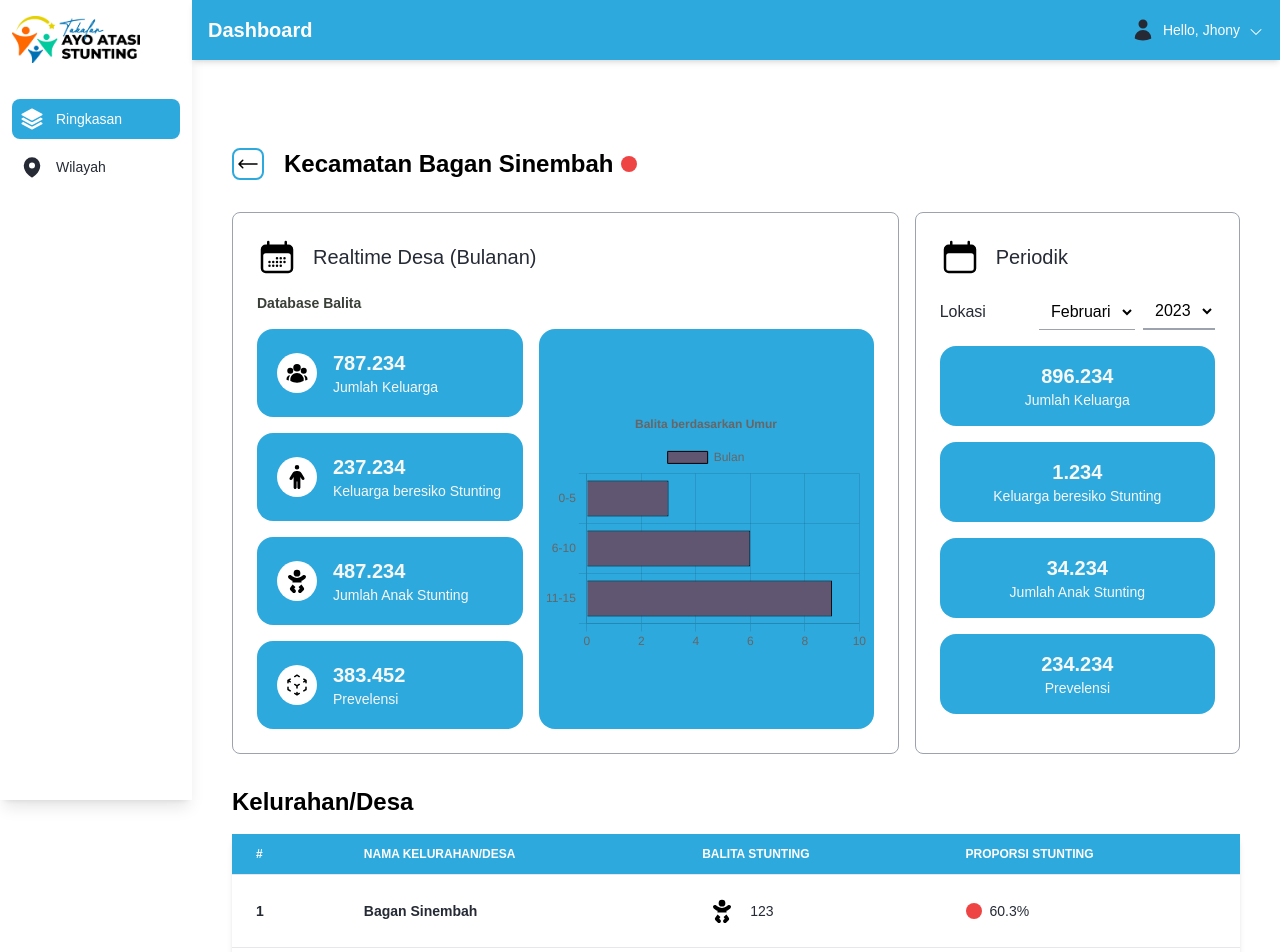
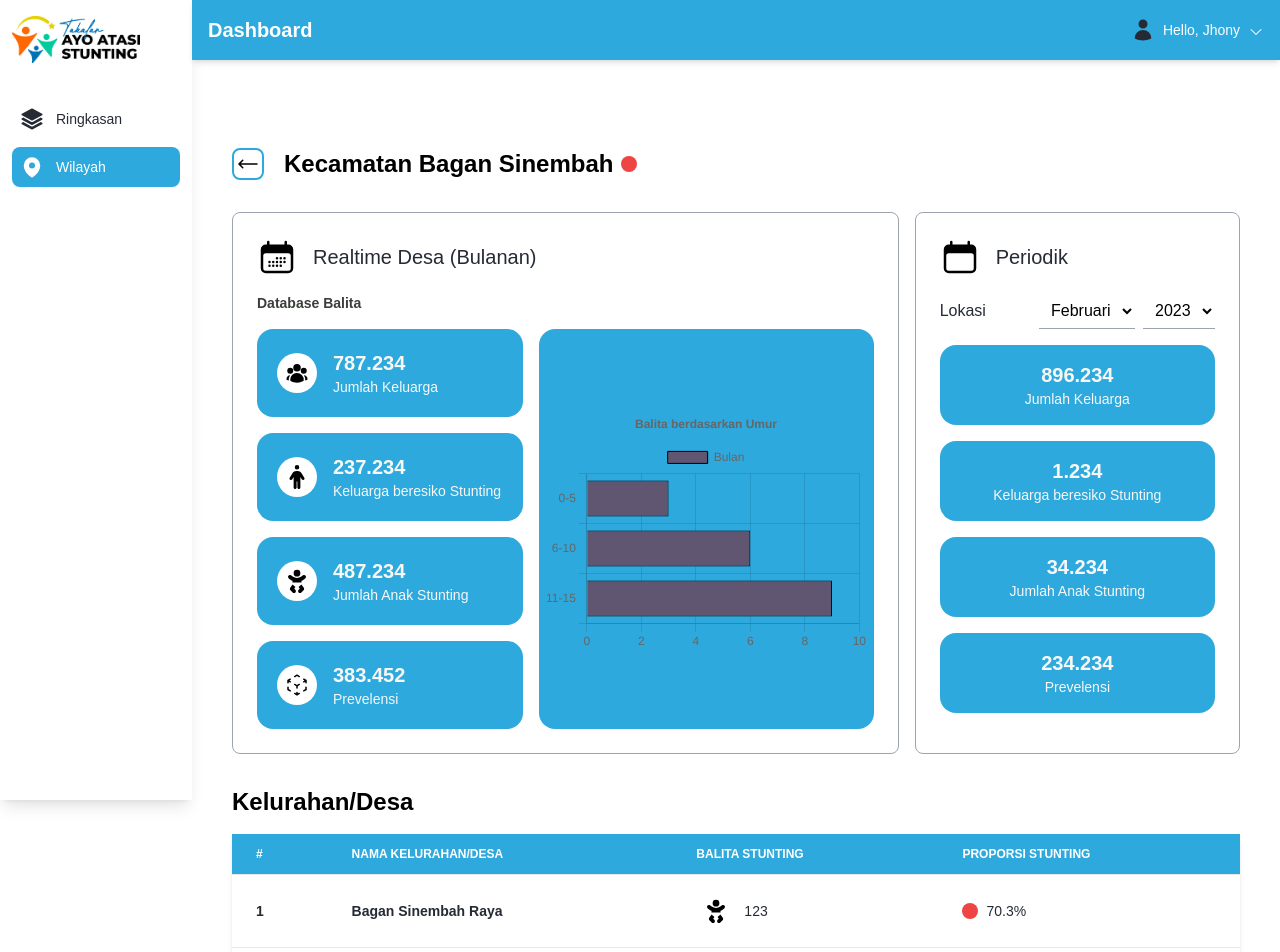
Before and after one commit to IchwanSetyawan/takalar-stanting, a React (Vite) app: page /location/1 in a window 1280 px wide. Shown: the top 952 px of the page. Built offline with nearby package versions, Linux system fonts and the light colour scheme.

Commit message:
ADD: dynamic routing in detail kelurahan and ENHANCE: routing

```diff
--- a/src/App.jsx
+++ b/src/App.jsx
@@ -15,7 +15,7 @@ function App() {
         <Route path="/login" exact element={<Login />} />
         <Route path="/location" exact element={<Location />} />
         <Route path="/location/:id" exact element={<LocationDetail />} />
-        <Route path="/location/cakupan" exact element={<Cakupan />} />
+        <Route path="/location/:id/cakupan/:id" exact element={<Cakupan />} />
       </Routes>
     </>
   );
--- a/src/components/Footer.jsx
+++ b/src/components/Footer.jsx
@@ -4,7 +4,7 @@ import Logo from "../assets/image/logo.png";
 const Footer = () => {
   return (
     <>
-      <div className="sm:ml-48 p-8 flex justify-center items-center">
+      <div className="sm:ml-48 p-8 flex justify-center items-center shadow-inner">
         <p className="text-xs text-gray-400">
           2023 &copy; Dinas Pengendalian Penduduk dan Keluarga Berencana
         </p>
--- a/src/components/Header.jsx
+++ b/src/components/Header.jsx
@@ -1,5 +1,6 @@
-import React, { useState } from "react";
+import React, { useContext, useState } from "react";
 import { Link } from "react-router-dom";
+import { TabMenuContext } from "../context/TabMenuContext";
 
 export const Header = () => {
   const [showDropdown, setShowDropdown] = useState(false);
@@ -7,14 +8,17 @@ export const Header = () => {
   const handlerShowDropdown = (e) => {
     e.preventDefault();
     setShowDropdown(!showDropdown);
-    console.log("berhasil");
   };
+  const { tabMenu, setTabMenu } = useContext(TabMenuContext);
+
   return (
     <>
       <div className="sm:ml-48 sticky top-0 z-50">
         <div className="relative">
           <div className="p-4 bg-[#2EA9DD]  justify-between flex items-center shadow-md">
-            <h1 className="text-white text-xl font-semibold">Dashboard</h1>
+            <Link to="/" onClick={() => setTabMenu(1)}>
+              <h1 className="text-white text-xl font-semibold">Dashboard</h1>
+            </Link>
             <div className="text-white flex justify-center gap-2 cursor-pointer hover:text-gray-100">
               <span className="text-[#252A35]">
                 <svg
@@ -24,9 +28,9 @@ export const Header = () => {
                   className="w-6 h-6"
                 >
                   <path
-                    fill-rule="evenodd"
+                    fillRule="evenodd"
                     d="M7.5 6a4.5 4.5 0 119 0 4.5 4.5 0 01-9 0zM3.751 20.105a8.25 8.25 0 0116.498 0 .75.75 0 01-.437.695A18.683 18.683 0 0112 22.5c-2.786 0-5.433-.608-7.812-1.7a.75.75 0 01-.437-.695z"
-                    clip-rule="evenodd"
+                    clipRule="evenodd"
                   />
                 </svg>
               </span>
@@ -41,9 +45,9 @@ export const Header = () => {
                       className="w-4 h-4"
                     >
                       <path
-                        fill-rule="evenodd"
+                        fillRule="evenodd"
                         d="M11.47 7.72a.75.75 0 011.06 0l7.5 7.5a.75.75 0 11-1.06 1.06L12 9.31l-6.97 6.97a.75.75 0 01-1.06-1.06l7.5-7.5z"
-                        clip-rule="evenodd"
+                        clipRule="evenodd"
                       />
                     </svg>
                   ) : (
@@ -55,9 +59,9 @@ export const Header = () => {
                         className="w-4 h-4"
                       >
                         <path
-                          fill-rule="evenodd"
+                          fillRule="evenodd"
                           d="M12.53 16.28a.75.75 0 01-1.06 0l-7.5-7.5a.75.75 0 011.06-1.06L12 14.69l6.97-6.97a.75.75 0 111.06 1.06l-7.5 7.5z"
-                          clip-rule="evenodd"
+                          clipRule="evenodd"
                         />
                       </svg>
                     </span>
@@ -82,9 +86,9 @@ export const Header = () => {
                         class="w-5 h-5"
                       >
                         <path
-                          fill-rule="evenodd"
+                          fillRule="evenodd"
                           d="M7.5 3.75A1.5 1.5 0 006 5.25v13.5a1.5 1.5 0 001.5 1.5h6a1.5 1.5 0 001.5-1.5V15a.75.75 0 011.5 0v3.75a3 3 0 01-3 3h-6a3 3 0 01-3-3V5.25a3 3 0 013-3h6a3 3 0 013 3V9A.75.75 0 0115 9V5.25a1.5 1.5 0 00-1.5-1.5h-6zm10.72 4.72a.75.75 0 011.06 0l3 3a.75.75 0 010 1.06l-3 3a.75.75 0 11-1.06-1.06l1.72-1.72H9a.75.75 0 010-1.5h10.94l-1.72-1.72a.75.75 0 010-1.06z"
-                          clip-rule="evenodd"
+                          clipRule="evenodd"
                         />
                       </svg>
                     </div>
--- a/src/components/PeriodikData.jsx
+++ b/src/components/PeriodikData.jsx
@@ -27,7 +27,7 @@ const PeriodikData = () => {
               <option value="1">Februari</option>
               <option value="2">Agustus</option>
             </select>
-            <select className="cursor-pointer p-2 bg-transparent border-b-2 border-gray-400 focus:outline-none">
+            <select className="cursor-pointer p-2 bg-transparent border-b border-gray-400 focus:outline-none">
               <option value="1">2023</option>
               <option value="2">2022</option>
               <option value="3">2021</option>
--- a/src/components/Sidebar.jsx
+++ b/src/components/Sidebar.jsx
@@ -1,10 +1,18 @@
-import React, { useContext, useState } from "react";
+import React, { useContext, useEffect, useState } from "react";
 import Logo from "../assets/image/logo.png";
 import { TabMenuContext } from "../context/TabMenuContext";
-import { Link } from "react-router-dom";
+import { Link, useLocation, useParams } from "react-router-dom";
 
 const Sidebar = () => {
+  const location = useLocation();
   const { tabMenu, setTabMenu } = useContext(TabMenuContext);
+  useEffect(() => {
+    if (location.pathname === "/") {
+      setTabMenu(1);
+    } else {
+      setTabMenu(2);
+    }
+  }, []);
   return (
     <>
       <aside
@@ -33,7 +41,7 @@ const Sidebar = () => {
                       xmlns="http://www.w3.org/2000/svg"
                       viewBox="0 0 24 24"
                       fill="currentColor"
-                      class="w-6 h-6"
+                      className="w-6 h-6"
                     >
                       <path d="M11.644 1.59a.75.75 0 01.712 0l9.75 5.25a.75.75 0 010 1.32l-9.75 5.25a.75.75 0 01-.712 0l-9.75-5.25a.75.75 0 010-1.32l9.75-5.25z" />
                       <path d="M3.265 10.602l7.668 4.129a2.25 2.25 0 002.134 0l7.668-4.13 1.37.739a.75.75 0 010 1.32l-9.75 5.25a.75.75 0 01-.71 0l-9.75-5.25a.75.75 0 010-1.32l1.37-.738z" />
@@ -57,12 +65,12 @@ const Sidebar = () => {
                       xmlns="http://www.w3.org/2000/svg"
                       viewBox="0 0 24 24"
                       fill="currentColor"
-                      class="w-6 h-6"
+                      className="w-6 h-6"
                     >
                       <path
-                        fill-rule="evenodd"
+                        fillRule="evenodd"
                         d="M11.54 22.351l.07.04.028.016a.76.76 0 00.723 0l.028-.015.071-.041a16.975 16.975 0 001.144-.742 19.58 19.58 0 002.683-2.282c1.944-1.99 3.963-4.98 3.963-8.827a8.25 8.25 0 00-16.5 0c0 3.846 2.02 6.837 3.963 8.827a19.58 19.58 0 002.682 2.282 16.975 16.975 0 001.145.742zM12 13.5a3 3 0 100-6 3 3 0 000 6z"
-                        clip-rule="evenodd"
+                        clipRule="evenodd"
                       />
                     </svg>
 
--- /dev/null
+++ b/src/components/info.jsx
@@ -0,0 +1,13 @@
+import React from "react";
+
+const info = () => {
+  return (
+    <>
+      <div className="w-48 p-4 bg-primary rounded-md border border-darkSmooth">
+        <h1>Info</h1>
+      </div>
+    </>
+  );
+};
+
+export default info;
--- a/src/model/TableComponentModel.jsx
+++ b/src/model/TableComponentModel.jsx
@@ -7,11 +7,15 @@ export const dataTable = [
         id: 1,
         name: "Bagan Sinembah Raya",
         total: 123,
+        percent: "70.3%",
+        status: "danger",
       },
       {
         id: 2,
         name: "Bagan Sinembah Barat",
         total: 123,
+        percent: "50.3%",
+        status: "warning",
       },
     ],
     total: 123,
@@ -26,11 +30,15 @@ export const dataTable = [
         id: 1,
         name: "Bandar Petalangan",
         total: 123,
+        percent: "40.3%",
+        status: "success",
       },
       {
         id: 2,
         name: "Bandar Petalangan Barat",
         total: 123,
+        percent: "70.3%",
+        status: "danger",
       },
     ],
 
@@ -100,6 +108,18 @@ export const dataTable = [
     id: 6,
     name: "Bangkinang",
     total: 34,
+    kelurahan: [
+      {
+        id: 1,
+        name: "Bangkinang  selatan",
+        total: 123,
+      },
+      {
+        id: 2,
+        name: "Bangkinang Barat",
+        total: 123,
+      },
+    ],
     percent: "56.3%",
     status: "warning",
   },
--- a/src/pages/location/Location.jsx
+++ b/src/pages/location/Location.jsx
@@ -1,13 +1,25 @@
 import React from "react";
 import Layout from "../../layouts/Layout";
 import TableComponent from "../../components/TableComponent";
+import { dataTable } from "../../model/TableComponentModel";
+import { useNavigate, useParams } from "react-router-dom";
 
 const Location = () => {
+  const navigate = useNavigate();
+  const dataId = dataTable.map((item, id) => item.id);
+
+  const handleNavigateLink = (id) => {
+    navigate(`/location/${id}`);
+  };
   return (
     <>
       <Layout>
         <div className="p-4">
-          <TableComponent name="Kecamatan" />
+          <TableComponent
+            data={dataTable}
+            handleLink={(id) => handleNavigateLink(id)}
+            name="Kecamatan"
+          />
         </div>
       </Layout>
     </>
--- a/src/pages/location/details/LocationDetail.jsx
+++ b/src/pages/location/details/LocationDetail.jsx
@@ -1,5 +1,5 @@
-import React, { useState } from "react";
-import { Link, useParams } from "react-router-dom";
+import React, { useEffect, useState } from "react";
+import { Link, useNavigate, useParams } from "react-router-dom";
 import { dataTable } from "../../../model/TableComponentModel";
 import Layout from "../../../layouts/Layout";
 import RealtimeData from "../../../components/RealtimeData";
@@ -8,10 +8,20 @@ import TableComponent from "../../../components/TableComponent";
 
 const LocationDetail = () => {
   let { id } = useParams();
-  const [dataParams, setdataParams] = useState("");
+  const navigate = useNavigate();
 
-  const data = dataTable.find((item) => item.id == id);
-  console.log(data);
+  const datasName = dataTable.find((item) => item.id === Number(id));
+
+  const [datas, setDatas] = useState([]);
+
+  const handleNavigateLink = (eId) => {
+    navigate(`/location/${id}/cakupan/${eId}`);
+  };
+
+  useEffect(() => {
+    const dataKel = dataTable.filter((item) => item.id === Number(id));
+    setDatas(dataKel);
+  }, [id]);
 
   return (
     <>
@@ -35,13 +45,13 @@ const LocationDetail = () => {
               </div>
             </Link>
             <h1 className="text-2xl font-semibold my-4">
-              Kecamatan {data.name}
+              Kecamatan {datasName?.name}
             </h1>
             <div
               className={
-                data.status === "success"
+                datasName?.status === "success"
                   ? "bg-green-500 rounded-full w-4 h-4"
-                  : data.status === "warning"
+                  : datasName.status === "warning"
                   ? "bg-yellow-500 rounded-full w-4 h-4"
                   : "bg-red-500 rounded-full w-4 h-4"
               }
@@ -52,7 +62,11 @@ const LocationDetail = () => {
             <PeriodikData />
           </div>
           <div className="mt-8">
-            <TableComponent name="Kelurahan/Desa" />
+            <TableComponent
+              data={datas[0]?.kelurahan || []}
+              name="Kelurahan/Desa"
+              handleLink={(eId) => handleNavigateLink(eId)}
+            />
           </div>
         </div>
       </Layout>
```
Also changed, not shown: src/components/TableComponent.jsx (+3 -7 lines).
